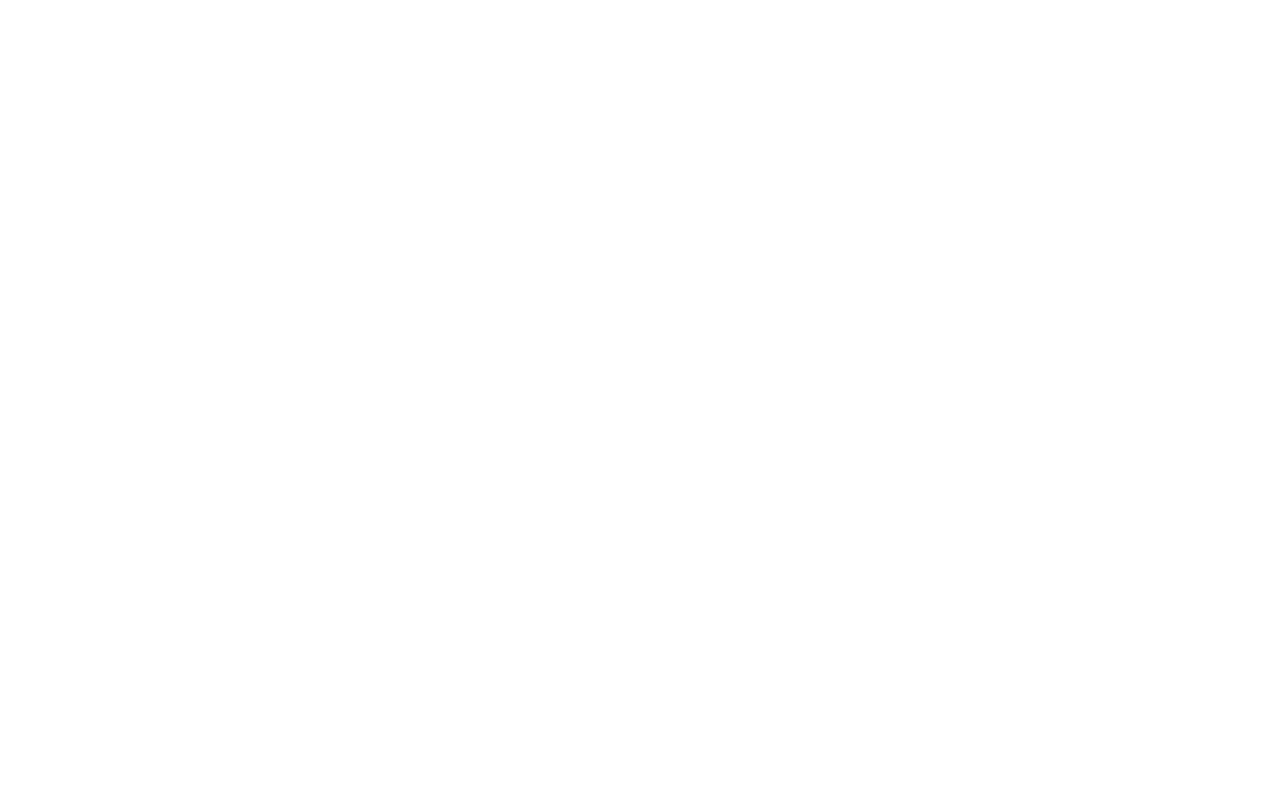
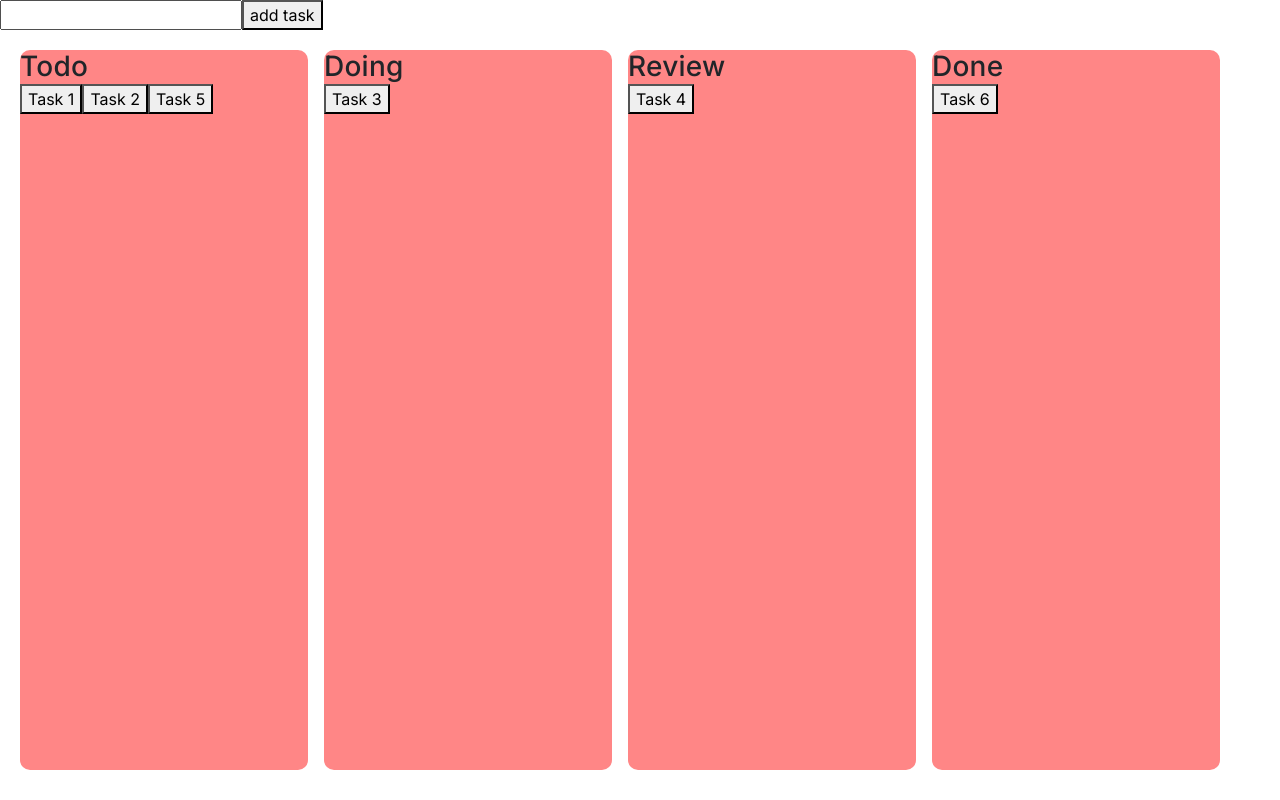
Before and after one commit to sunilshah2711/crm_laravel_reactjs, a React (Create React App) app in the folder frontend/: page /kanban in a window 1280 px wide. Before the commit this address had no page. Built offline with nearby package versions, Linux system fonts and the light colour scheme; what react-auth-kit would draw is missing.

Commit message:
NF | added kanban board

```diff
--- a/frontend/package.json
+++ b/frontend/package.json
@@ -3,6 +3,8 @@
   "version": "0.1.0",
   "private": true,
   "dependencies": {
+    "@dnd-kit/core": "^6.0.8",
+    "@dnd-kit/sortable": "^7.0.2",
     "@faker-js/faker": "^8.0.2",
     "@fortawesome/fontawesome-free": "^6.4.0",
     "@fortawesome/fontawesome-svg-core": "^6.4.0",
@@ -20,7 +22,6 @@
     "bootstrap": "^5.3.0",
     "dateformat": "^5.0.3",
     "faker": "^6.6.6",
-    "immutability-helper": "^3.1.1",
     "react": "^18.2.0",
     "react-auth-kit": "^2.12.3",
     "react-bootstrap": "^2.7.4",
@@ -31,12 +32,10 @@
     "react-redux": "^8.1.1",
     "react-router-dom": "^6.12.1",
     "react-scripts": "5.0.1",
-    "react-select": "^5.7.3",
     "react-switch": "^7.0.0",
     "react-textarea-autosize": "^8.5.2",
     "react-toastify": "^9.1.3",
     "sass": "^1.63.3",
-    "use-hooks": "^2.0.0-rc.5",
     "web-vitals": "^2.1.4"
   },
   "scripts": {
--- a/frontend/src/App.js
+++ b/frontend/src/App.js
@@ -10,9 +10,8 @@
 import Quote from "./pages/Quote/Quote";
 import CreateQuote from "./pages/CreateQuote/CreateQuote";
 import Table from "./pages/Tabel/Tabel";
-// import Kanban from "./pages/Kanban/Kanban";
+import Kanban from "./pages/Kanban/Kanban";
 import Partners from "./pages/Partners/Partners";
-// import Pipline from "./pages/PiplineKanban/PiplineKanban";
 import Laracast from "./pages/Laracast/Laracast";
 import Video from "./pages/Laracast/Video";
 
@@ -49,6 +48,7 @@
         <Route path="/quote" element={<Quote />} />
         <Route path="/createquote" element={<CreateQuote />} />
         <Route path="/partners" element={<Partners />} />
+        <Route path="/kanban" element={<Kanban />} />
       </Routes>
     </>
   );
--- a/frontend/src/pages/Contact/Contact.js
+++ b/frontend/src/pages/Contact/Contact.js
@@ -13,7 +13,6 @@
 import Form from "react-bootstrap/Form";
 import editbutton from "../../assets/images/contact/editbutton.svg";
 import TanTable from "../../components/Tabel/Tabel";
-import Select from "react-select";
 import TableColumn from "../../components/Tabel/TableColumn";
 // import TableDemo from "../../components/TableDemo/TableDemo";
 import axios from "axios";
--- a/frontend/src/pages/Kanban/Kanban.jsx
+++ b/frontend/src/pages/Kanban/Kanban.jsx
@@ -6,11 +6,37 @@
   useSensor,
   useSensors,
 } from "@dnd-kit/core";
+import { useSortable } from "@dnd-kit/sortable";
 import KanbanColumn from "./KanbanColumn";
 import KanbanItem from "./KanbanItem";
-import "./App.css";
+import "./style.scss";
 
-function App() {
+const SortableKanbanItem = ({ id, index, parent, children }) => {
+  const { attributes, listeners, setNodeRef, transform, transition } =
+    useSortable({
+      id: `item-${id}`,
+    });
+
+  return (
+    <div
+      ref={setNodeRef}
+      style={{
+        transform: transform
+          ? `translate3d(${transform.x}px, ${transform.y}px, 0)`
+          : undefined,
+        transition,
+      }}
+      {...listeners}
+      {...attributes}
+    >
+      <KanbanItem id={id} index={index} parent={parent}>
+        {children}
+      </KanbanItem>
+    </div>
+  );
+};
+
+const Kanban = () => {
   const mouseSensor = useSensor(MouseSensor); // Initialize mouse sensor
   const touchSensor = useSensor(TouchSensor); // Initialize touch sensor
   const sensors = useSensors(mouseSensor, touchSensor);
@@ -65,17 +91,36 @@
   const [data, setData] = useState(item);
 
   const handleDragEnd = (event) => {
+    if (event.over !== null) {
       const oldItem = event.active.data.current;
       const newItem = event.over.data.current;
 
       let title = "";
+      let duplicateIndex = -1;
 
-    data.map((item) => {
+      data.forEach((item, index) => {
         if (item.id === oldItem.index) {
           title = item.data.title;
         }
+        if (item.id === oldItem.index && duplicateIndex === -1) {
+          duplicateIndex = index;
+        }
       });
 
+      if (duplicateIndex !== -1) {
+        const updatedData = [...data];
+        updatedData.splice(duplicateIndex, 1);
+        setData([
+          ...updatedData,
+          {
+            id: oldItem.index,
+            data: {
+              parent: newItem.column,
+              title: title,
+            },
+          },
+        ]);
+      } else {
         setData([
           ...data,
           {
@@ -86,11 +131,40 @@
             },
           },
         ]);
+      }
+    } else {
+      setData(data);
+    }
+  };
 
-    console.log(event);
+  const [text, setText] = useState("");
+
+  const handleInputChnage = (e) => {
+    setText(e.target.value);
+  };
+
+  const onConfirm = () => {
+    if (text !== "") {
+      setText("");
+      setData([
+        ...data,
+        {
+          id: data.length + 1,
+          data: {
+            parent: "Todo",
+            title: text,
+          },
+        },
+      ]);
+    } else {
+      alert("Please give valid task name");
+    }
   };
 
   return (
+    <div>
+      <input value={text} type="text" onChange={handleInputChnage} />
+      <button onClick={onConfirm}>add task</button>
       <div className="kanban">
         <DndContext sensors={sensors} onDragEnd={handleDragEnd}>
           {columns.map((col) => {
@@ -115,7 +189,8 @@
           })}
         </DndContext>
       </div>
+    </div>
   );
-}
+};
 
-export default App;
+export default Kanban;
```
Also changed, not shown: 1 other file (tests, documents, lock files or other folders). Lines whose indentation alone changed are shown as unchanged.
